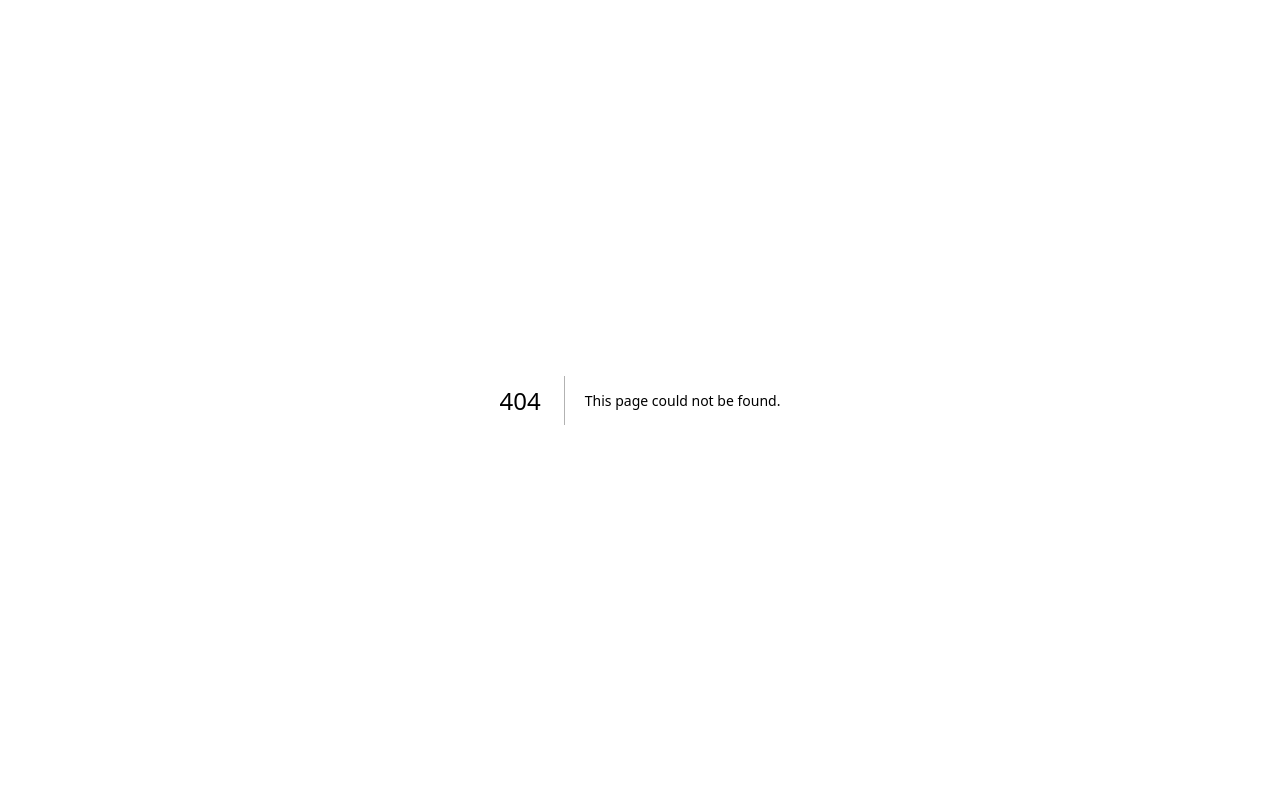
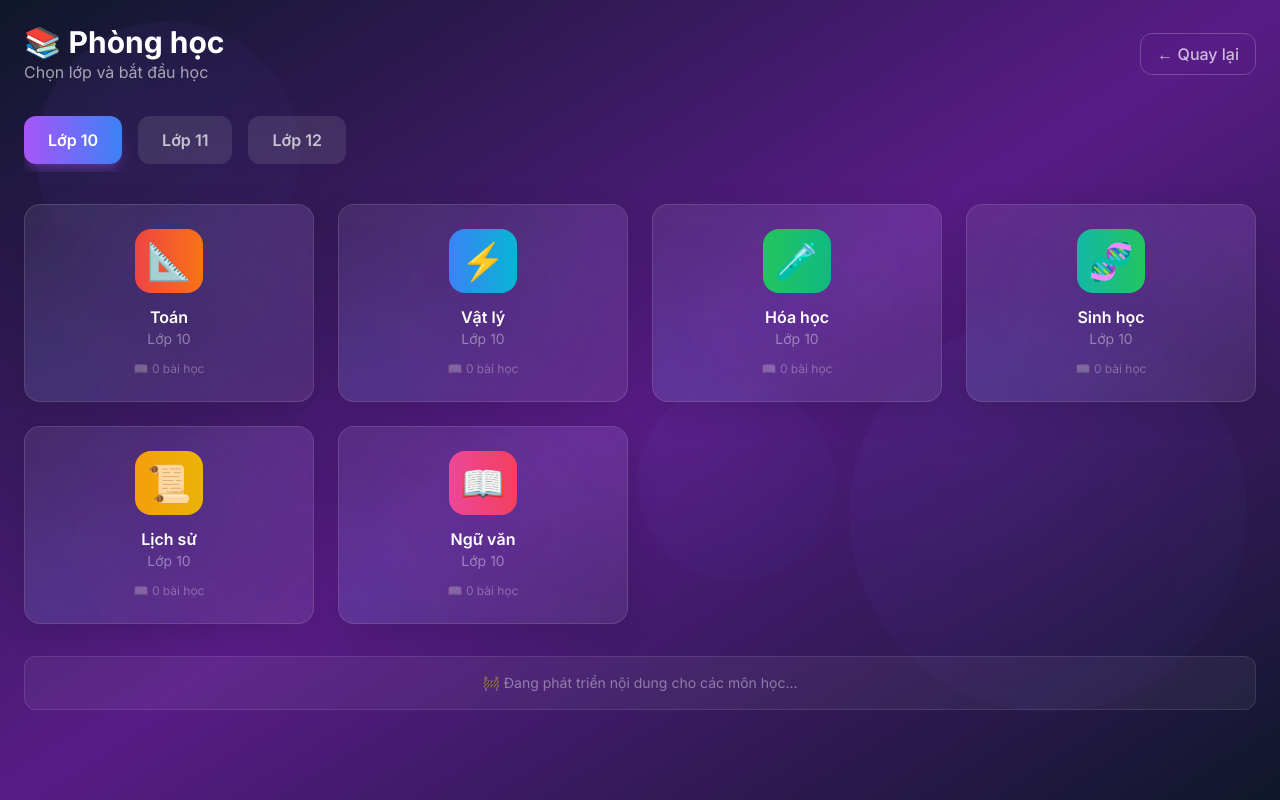
Before and after one commit to HOANGJKERD/EDUARENA, a Next.js app: page /learn in a window 1280 px wide. Before the commit this address had no page. Built offline with nearby package versions, Linux system fonts and the light colour scheme.

Commit message:
Create LearnPage component for subject selection

```diff
--- /dev/null
+++ b/app/(dashboard)/learn/page.tsx
@@ -0,0 +1,87 @@
+'use client'
+
+import { useState } from 'react'
+import Link from 'next/link'
+import { GlassmorphicCard } from '@/components/ui/GlassmorphicCard'
+import { Button } from '@/components/ui/Button'
+
+const GRADES = [10, 11, 12]
+
+// Dữ liệu mẫu (sau này lấy từ database)
+const SUBJECTS = [
+  { id: '1', name: 'Toán', icon: '📐', color: 'from-red-500 to-orange-500' },
+  { id: '2', name: 'Vật lý', icon: '⚡', color: 'from-blue-500 to-cyan-500' },
+  { id: '3', name: 'Hóa học', icon: '🧪', color: 'from-green-500 to-emerald-500' },
+  { id: '4', name: 'Sinh học', icon: '🧬', color: 'from-teal-500 to-green-500' },
+  { id: '5', name: 'Lịch sử', icon: '📜', color: 'from-amber-500 to-yellow-500' },
+  { id: '6', name: 'Ngữ văn', icon: '📖', color: 'from-pink-500 to-rose-500' },
+]
+
+export default function LearnPage() {
+  const [selectedGrade, setSelectedGrade] = useState(10)
+
+  return (
+    <main className="min-h-screen relative overflow-hidden p-6">
+      <div className="absolute inset-0 overflow-hidden">
+        <div className="bubble w-64 h-64 top-10 left-10 bubble-float" />
+        <div className="bubble w-96 h-96 bottom-20 right-10 bubble-float delay-1000" />
+        <div className="bubble w-48 h-48 top-1/2 left-1/2 bubble-float delay-500" />
+      </div>
+
+      <div className="relative z-10 container mx-auto">
+        {/* Header */}
+        <div className="flex justify-between items-center mb-8">
+          <div>
+            <h1 className="text-3xl font-bold text-white">📚 Phòng học</h1>
+            <p className="text-white/60">Chọn lớp và bắt đầu học</p>
+          </div>
+          <Link href="/dashboard">
+            <Button variant="outline" className="text-white/70 hover:text-white">
+              ← Quay lại
+            </Button>
+          </Link>
+        </div>
+
+        {/* Chọn lớp */}
+        <div className="flex gap-4 mb-8 overflow-x-auto pb-2">
+          {GRADES.map((grade) => (
+            <button
+              key={grade}
+              onClick={() => setSelectedGrade(grade)}
+              className={`px-6 py-3 rounded-xl font-semibold transition-all duration-200
+                ${selectedGrade === grade
+                  ? 'bg-gradient-to-r from-purple-500 to-blue-500 text-white shadow-lg shadow-purple-500/30'
+                  : 'bg-white/10 text-white/70 hover:bg-white/20'
+                }`}
+            >
+              Lớp {grade}
+            </button>
+          ))}
+        </div>
+
+        {/* Danh sách môn học */}
+        <div className="grid grid-cols-2 md:grid-cols-3 lg:grid-cols-4 gap-6">
+          {SUBJECTS.map((subject) => (
+            <Link key={subject.id} href={`/learn/${selectedGrade}/${subject.id}`}>
+              <GlassmorphicCard className="p-6 text-center hover:scale-105 transition-transform cursor-pointer">
+                <div className={`text-4xl mb-3 bg-gradient-to-r ${subject.color} inline-block p-3 rounded-2xl`}>
+                  {subject.icon}
+                </div>
+                <h3 className="text-white font-semibold">{subject.name}</h3>
+                <p className="text-white/40 text-sm">Lớp {selectedGrade}</p>
+                <div className="mt-3 text-xs text-white/30">📖 0 bài học</div>
+              </GlassmorphicCard>
+            </Link>
+          ))}
+        </div>
+
+        {/* Coming soon */}
+        <div className="mt-8 p-4 rounded-xl bg-white/5 border border-white/10 text-center">
+          <p className="text-white/40 text-sm">
+            🚧 Đang phát triển nội dung cho các môn học...
+          </p>
+        </div>
+      </div>
+    </main>
+  )
+}
```
